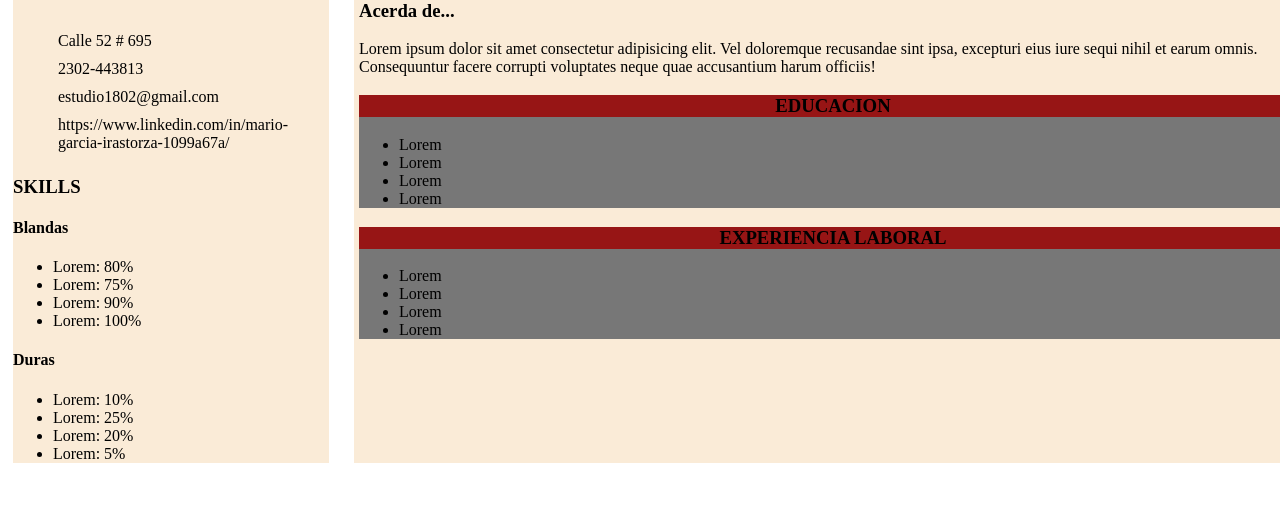
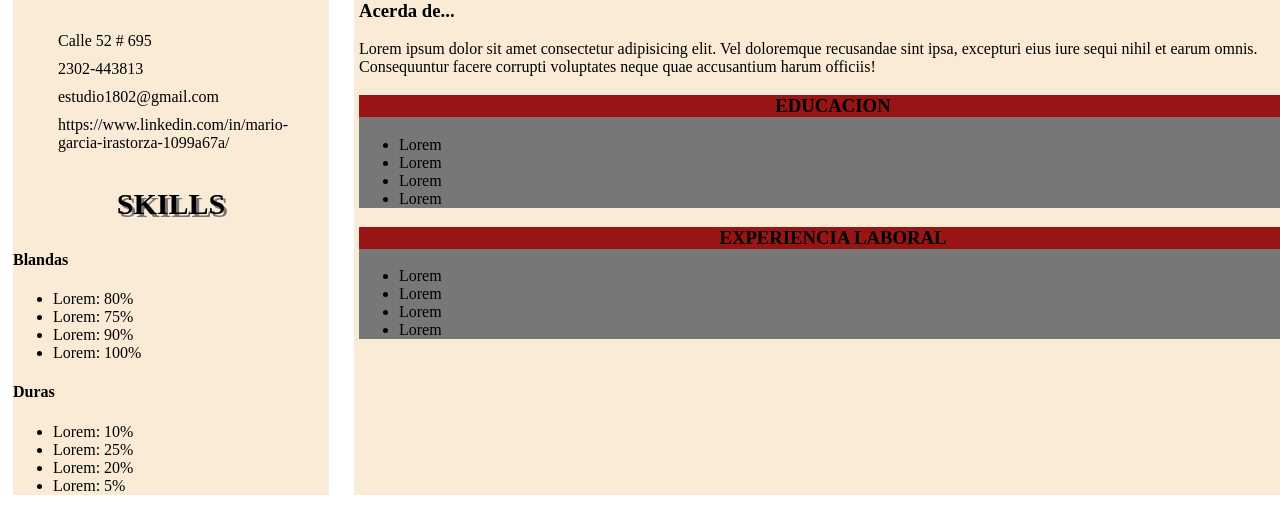
Before and after one commit to Marito048/codoacodo-front-endHTML, a plain HTML site: page index.html in a window 1280 px wide. Shown: the part 338-849 px from the top of the page. Before the commit the page ends 817 px from the top, so only its background shows below. Drawn offline with Linux system fonts and the light colour scheme.

Commit message:
Acomodando fondos y demas

```diff
--- a/styles.css
+++ b/styles.css
@@ -8,7 +8,7 @@
 
 
 }
-.header {
+/* .header {
 
     width: 100%;
     height: 50px;
@@ -17,7 +17,7 @@
     border-radius: 15px 15px 15px 15px;
     border: 1px solid #777;
 
-}
+} */
 
 .nav{
 
@@ -65,7 +65,7 @@ border: 0;
 
 }
 .person{
-    /*border: 1px solid #777;*/
+
     position:relative;
     background-color: antiquewhite;
     padding: 0px 0px 0px 0px;
@@ -95,3 +95,8 @@ border: 0;
     font-size: 30px;
     text-shadow: 0.1em 0.1em 0.01em #777;
 }
+.skills h3{
+    text-align: center;
+    font-size: 30px;
+    text-shadow: 0.1em 0.1em 0.01em #777;
+}
```
